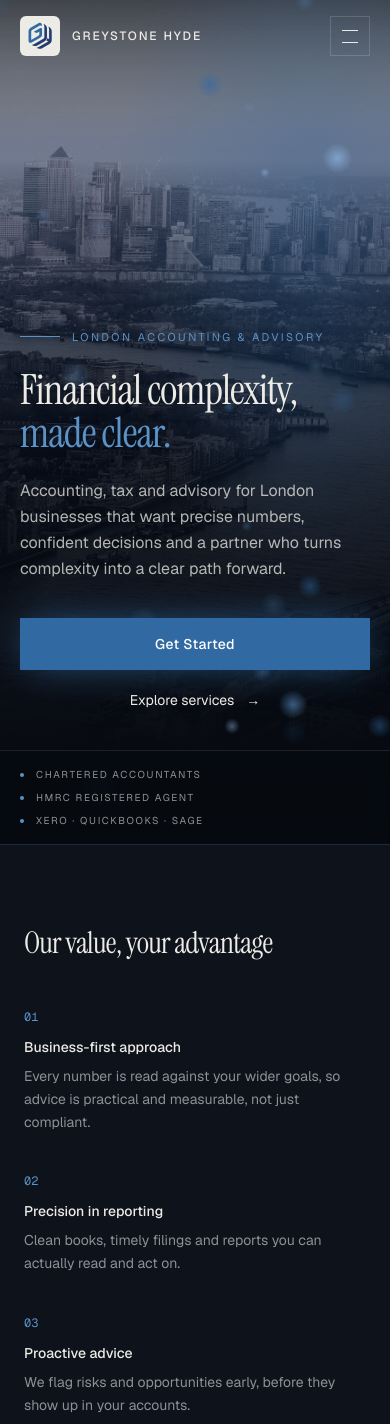
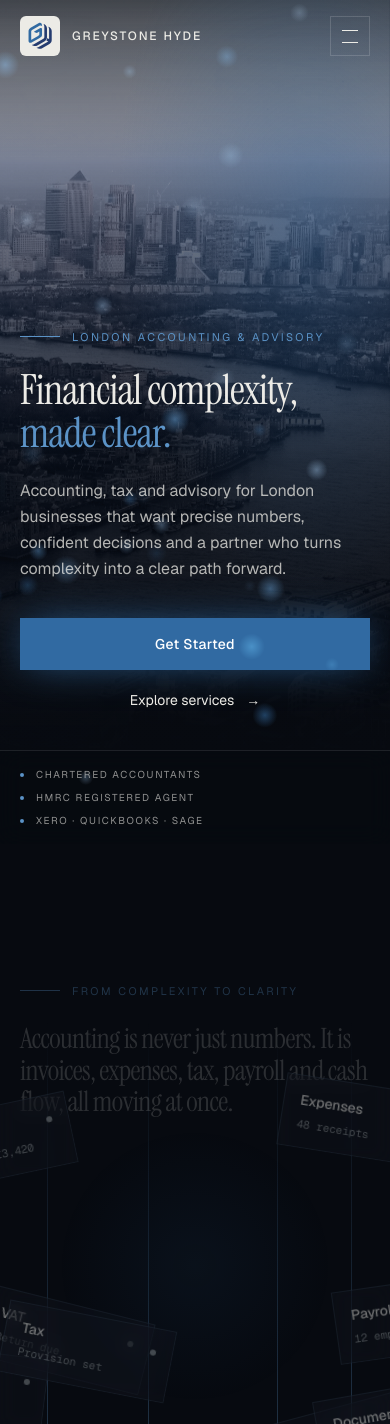
Before and after one commit to Jawad291505/Greystone-Hyde-Advisory, a Next.js app: page / in a window 390 px wide. Shown: the top 1424 px of the page. Built offline with nearby package versions, Linux system fonts and the light colour scheme.

Commit message:
clarity intro added

```diff
--- /dev/null
+++ b/app/components/ClarityIntro.js
@@ -0,0 +1,127 @@
+"use client";
+
+import { useEffect, useRef } from "react";
+
+const HEADLINE =
+  "Accounting is never just numbers. It is invoices, expenses, tax, payroll and cash flow, all moving at once.";
+
+// Scattered "fragments" that settle into an ordered grid as you scroll.
+// Figures are illustrative placeholders.
+const fragments = [
+  { label: "Invoices", meta: "INV-2041 · £3,420", x: -260, y: -110, r: -12 },
+  { label: "Expenses", meta: "48 receipts", x: 180, y: -160, r: 9 },
+  { label: "VAT", meta: "Return due", x: -90, y: 140, r: 14 },
+  { label: "Payroll", meta: "12 employees", x: 300, y: 90, r: -8 },
+  { label: "Cash flow", meta: "+ £12.4k net", x: -320, y: 60, r: 7 },
+  { label: "Reporting", meta: "Monthly pack", x: 120, y: 190, r: -15 },
+  { label: "Tax", meta: "Provision set", x: -40, y: -200, r: 11 },
+  { label: "Documents", meta: "126 files", x: 260, y: -40, r: -10 },
+];
+
+const clamp = (v) => Math.min(1, Math.max(0, v));
+
+export default function ClarityIntro() {
+  const section = useRef(null);
+  const words = HEADLINE.split(" ");
+
+  useEffect(() => {
+    const el = section.current;
+    const reduce = window.matchMedia("(prefers-reduced-motion: reduce)").matches;
+    const set = (p, t, c) => {
+      el.style.setProperty("--p", p.toFixed(4));
+      el.style.setProperty("--t", t.toFixed(4));
+      el.style.setProperty("--c", c.toFixed(4));
+    };
+    if (reduce) {
+      set(1, 1, 1);
+      return;
+    }
+
+    let raf;
+    let smooth = -1;
+    const loop = () => {
+      const rect = el.getBoundingClientRect();
+      const range = rect.height - window.innerHeight;
+      const raw = clamp(-rect.top / range);
+      smooth = smooth < 0 ? raw : smooth + (raw - smooth) * 0.12;
+      set(smooth, clamp(smooth / 0.5), clamp((smooth - 0.4) / 0.5));
+      raf = requestAnimationFrame(loop);
+    };
+    raf = requestAnimationFrame(loop);
+    return () => cancelAnimationFrame(raf);
+  }, []);
+
+  return (
+    <section
+      id="clarity"
+      ref={section}
+      className="clarity relative h-[260vh]"
+      style={{ "--p": 0, "--t": 0, "--c": 0 }}
+    >
+      {/* Depth layers: drift at different speeds against the static page */}
+      <div aria-hidden className="pointer-events-none absolute inset-x-0 top-0 h-full overflow-hidden">
+        <span className="trail left-[12%]" style={{ "--s": -140 }} />
+        <span className="trail left-[38%]" style={{ "--s": -60 }} />
+        <span className="trail left-[71%]" style={{ "--s": -220 }} />
+        <span className="trail left-[90%]" style={{ "--s": -100 }} />
+      </div>
+
+      <div className="sticky top-0 flex h-svh flex-col justify-center overflow-hidden">
+        <div
+          aria-hidden
+          className="pointer-events-none absolute left-1/2 top-1/2 h-[70vmin] w-[70vmin] -translate-x-1/2 -translate-y-1/2 rounded-full bg-[radial-gradient(closest-side,rgba(49,106,162,0.22),transparent)]"
+          style={{ opacity: "calc(0.35 + var(--c) * 0.65)" }}
+        />
+
+        <div className="relative mx-auto w-full max-w-6xl px-5 sm:px-6 lg:px-10">
+          <p
+            className="mb-6 flex items-center gap-3 text-[11px] tracking-[0.22em] text-brand uppercase sm:gap-4 sm:text-xs sm:tracking-[0.28em]"
+            style={{ opacity: "calc(0.3 + var(--t) * 0.7)" }}
+          >
+            <span className="h-px w-10 bg-brand" />
+            From complexity to clarity
+          </p>
+
+          <h2 className="max-w-4xl font-display text-[clamp(1.75rem,5.4vw,3.75rem)] leading-[1.12] tracking-tight">
+            {words.map((w, i) => (
+              <span
+                key={i}
+                className="word"
+                style={{ "--w": (i / words.length).toFixed(3) }}
+              >
+                {w}{" "}
+              </span>
+            ))}
+          </h2>
+
+          <div className="mt-10 grid grid-cols-2 gap-2.5 sm:mt-14 sm:gap-3 lg:grid-cols-4">
+            {fragments.map((f) => (
+              <div
+                key={f.label}
+                className="fragment border bg-surface/70 px-4 py-3.5 backdrop-blur-sm sm:px-5 sm:py-4"
+                style={{ "--x": f.x, "--y": f.y, "--r": f.r }}
+              >
+                <div className="flex items-center justify-between">
+                  <span className="text-sm font-medium">{f.label}</span>
+                  <span className="dot h-1.5 w-1.5 rounded-full" />
+                </div>
+                <p className="mt-1.5 font-mono text-[11px] text-muted">{f.meta}</p>
+              </div>
+            ))}
+          </div>
+
+          <p
+            className="mt-8 text-sm text-muted sm:mt-10"
+            style={{
+              opacity: "clamp(0, calc((var(--c) - 0.6) * 2.5), 1)",
+              transform: "translateY(calc((1 - var(--c)) * 12px))",
+            }}
+          >
+            Every fragment, accounted for. This is what we bring to your
+            business.
+          </p>
+        </div>
+      </div>
+    </section>
+  );
+}
--- a/app/components/Hero.js
+++ b/app/components/Hero.js
@@ -1,6 +1,5 @@
 import Header from "./Header";
 import HeroMedia from "./HeroMedia";
-import Particles from "./Particles";
 
 export default function Hero() {
   return (
@@ -13,10 +12,9 @@ export default function Hero() {
       {/* Mobile/tablet: photo on top, copy anchored on a darker base */}
       <div className="absolute inset-0 -z-20 bg-gradient-to-t from-background from-10% via-background/85 via-45% to-background/15 lg:hidden" />
       <div className="absolute inset-x-0 top-0 -z-20 h-40 bg-gradient-to-b from-background/70 to-transparent" />
-      <div className="absolute inset-x-0 bottom-0 -z-20 hidden h-40 bg-gradient-to-t from-background to-transparent lg:block" />
+      <div className="absolute inset-x-0 bottom-0 -z-20 h-56 bg-gradient-to-t from-background via-background/70 to-transparent" />
       <div className="absolute inset-0 -z-20 bg-[radial-gradient(ellipse_50%_45%_at_80%_25%,rgba(49,106,162,0.3),transparent)]" />
 
-      <Particles />
       <Header />
 
       <div className="mx-auto flex w-full max-w-7xl flex-1 items-end px-5 pt-32 pb-10 sm:px-6 sm:pt-40 sm:pb-16 lg:px-10">
@@ -58,7 +56,7 @@ export default function Hero() {
               Get Started
             </a>
             <a
-              href="#services"
+              href="#clarity"
               className="group flex items-center justify-center gap-3 text-sm text-foreground sm:justify-start"
             >
               Explore services
@@ -81,7 +79,7 @@ export default function Hero() {
               </li>
             ))}
           </ul>
-          <a href="#services" className="hidden items-center gap-3 hover:text-foreground sm:flex">
+          <a href="#clarity" className="hidden items-center gap-3 hover:text-foreground sm:flex">
             Scroll
             <span className="relative block h-8 w-px overflow-hidden bg-white/20">
               <span className="scroll-tick absolute inset-x-0 top-0 h-3 bg-brand" />
--- a/app/components/HeroMedia.js
+++ b/app/components/HeroMedia.js
@@ -1,31 +1,10 @@
-"use client";
+import Image from "next/image";
 
-import Image from "next/image";
-import { useEffect, useRef } from "react";
-
-// Hero photo with a slow settle-in zoom and a light scroll parallax.
+// The photo is deliberately static: it stays grounded while the particle
+// layer and content move around it. Only a slow settle-in on load.
 export default function HeroMedia() {
-  const ref = useRef(null);
-
-  useEffect(() => {
-    if (window.matchMedia("(prefers-reduced-motion: reduce)").matches) return;
-    let raf = 0;
-    const onScroll = () => {
-      cancelAnimationFrame(raf);
-      raf = requestAnimationFrame(() => {
-        const y = Math.min(window.scrollY, window.innerHeight);
-        if (ref.current) ref.current.style.transform = `translate3d(0, ${y * 0.18}px, 0)`;
-      });
-    };
-    window.addEventListener("scroll", onScroll, { passive: true });
-    return () => {
-      cancelAnimationFrame(raf);
-      window.removeEventListener("scroll", onScroll);
-    };
-  }, []);
-
   return (
-    <div ref={ref} className="absolute -inset-x-0 -top-10 -bottom-10 -z-30 will-change-transform">
+    <div className="absolute inset-0 -z-30">
       <div className="hero-zoom absolute inset-0">
         <Image
           src="/hero-london.jpg"
--- a/app/components/Particles.js
+++ b/app/components/Particles.js
@@ -2,85 +2,121 @@
 
 import { useEffect, useRef } from "react";
 
-// Sparse, slow-drifting glow particles on a single canvas.
-export default function Particles({ count = 55 }) {
+// One fixed, page-wide glow field. Particles sit on depth layers: near ones
+// travel further with the scroll than far ones, and fast scrolling stretches
+// them into short light trails. The photo never moves; only this layer does.
+export default function Particles() {
   const ref = useRef(null);
 
   useEffect(() => {
     const canvas = ref.current;
     const ctx = canvas.getContext("2d");
     const reduce = window.matchMedia("(prefers-reduced-motion: reduce)").matches;
-    const n = window.innerWidth < 768 ? Math.round(count / 2) : count;
     let w = 0;
     let h = 0;
     let raf;
-    let visible = true;
+    let ps = [];
+    let target = window.scrollY;
+    let cur = target;
+    let prev = cur;
+
+    const colors = ["91,147,199", "49,106,162", "150,190,232"];
+
+    const build = () => {
+      const count = w < 768 ? 34 : 70;
+      ps = Array.from({ length: count }, () => {
+        const z = Math.random() * 0.75 + 0.25; // depth: 0.25 far .. 1 near
+        return {
+          x: Math.random() * w,
+          y: Math.random() * h,
+          z,
+          r: z * 1.7 + 0.4,
+          a: z * 0.55 + 0.15,
+          vy: -(0.05 + Math.random() * 0.12) * z,
+          vx: (Math.random() - 0.5) * 0.08,
+          ph: Math.random() * Math.PI * 2,
+          c: colors[Math.floor(Math.random() * colors.length)],
+        };
+      });
+    };
 
     const resize = () => {
       const dpr = Math.min(window.devicePixelRatio || 1, 2);
-      w = canvas.clientWidth;
-      h = canvas.clientHeight;
+      w = window.innerWidth;
+      h = window.innerHeight;
       canvas.width = w * dpr;
       canvas.height = h * dpr;
       ctx.setTransform(dpr, 0, 0, dpr, 0, 0);
+      build();
     };
     resize();
 
-    const colors = ["91,147,199", "49,106,162", "140,180,225"];
-    const ps = Array.from({ length: n }, () => ({
-      x: Math.random() * w,
-      y: Math.random() * h,
-      r: Math.random() * 1.8 + 0.5,
-      vx: (Math.random() - 0.5) * 0.18,
-      vy: -Math.random() * 0.22 - 0.04,
-      a: Math.random() * 0.5 + 0.25,
-      p: Math.random() * Math.PI * 2,
-      c: colors[Math.floor(Math.random() * colors.length)],
-    }));
+    const wrap = (v, m) => ((v % m) + m) % m;
+    const onScroll = () => (target = window.scrollY);
 
     const draw = (t) => {
+      cur += (target - cur) * 0.1;
+      const vel = cur - prev;
+      prev = cur;
       ctx.clearRect(0, 0, w, h);
+      const span = h + 80;
+
       for (const p of ps) {
         if (!reduce) {
+          p.y += p.vy;
           p.x += p.vx;
-          p.y += p.vy;
-          if (p.y < -10) p.y = h + 10;
-          if (p.x < -10) p.x = w + 10;
-          if (p.x > w + 10) p.x = -10;
         }
-        const tw = 0.6 + 0.4 * Math.sin(t / 1600 + p.p);
-        const g = ctx.createRadialGradient(p.x, p.y, 0, p.x, p.y, p.r * 7);
-        g.addColorStop(0, `rgba(${p.c},${p.a * tw})`);
+        const y = wrap(p.y - cur * p.z * 0.55, span) - 40;
+        const x = wrap(p.x, w + 20) - 10;
+        const tw = 0.65 + 0.35 * Math.sin(t / 1700 + p.ph);
+        const alpha = p.a * tw;
+
+        const g = ctx.createRadialGradient(x, y, 0, x, y, p.r * 7);
+        g.addColorStop(0, `rgba(${p.c},${alpha})`);
         g.addColorStop(1, `rgba(${p.c},0)`);
         ctx.fillStyle = g;
         ctx.beginPath();
-        ctx.arc(p.x, p.y, p.r * 7, 0, Math.PI * 2);
+        ctx.arc(x, y, p.r * 7, 0, Math.PI * 2);
         ctx.fill();
+
+        const trail = Math.min(Math.abs(vel) * p.z * 5, 90);
+        if (trail > 6) {
+          const dir = vel > 0 ? 1 : -1; // trail lags behind travel direction
+          const y2 = y + dir * trail;
+          const lg = ctx.createLinearGradient(x, y, x, y2);
+          lg.addColorStop(0, `rgba(${p.c},${alpha * 0.9})`);
+          lg.addColorStop(1, `rgba(${p.c},0)`);
+          ctx.strokeStyle = lg;
+          ctx.lineWidth = p.r * 0.7;
+          ctx.beginPath();
+          ctx.moveTo(x, y);
+          ctx.lineTo(x, y2);
+          ctx.stroke();
+        }
       }
     };
 
     const loop = (t) => {
-      if (visible) draw(t);
+      if (!document.hidden) draw(t);
       raf = requestAnimationFrame(loop);
     };
     if (reduce) draw(0);
     else raf = requestAnimationFrame(loop);
 
-    const io = new IntersectionObserver(([e]) => (visible = e.isIntersecting));
-    io.observe(canvas);
+    window.addEventListener("scroll", onScroll, { passive: true });
     window.addEventListener("resize", resize);
     return () => {
       cancelAnimationFrame(raf);
-      io.disconnect();
+      window.removeEventListener("scroll", onScroll);
       window.removeEventListener("resize", resize);
     };
-  }, [count]);
+  }, []);
 
   return (
     <canvas
       ref={ref}
       aria-hidden
-      className="pointer-events-none absolute inset-0 -z-10 h-full w-full"
+      className="pointer-events-none fixed inset-0 z-[5] h-full w-full mix-blend-screen"
     />
   );
 }
--- /dev/null
+++ b/app/components/SmoothScroll.js
@@ -0,0 +1,24 @@
+"use client";
+
+import Lenis from "lenis";
+import { useEffect } from "react";
+
+// Inertial scrolling so the whole page glides as one continuous surface.
+export default function SmoothScroll() {
+  useEffect(() => {
+    if (window.matchMedia("(prefers-reduced-motion: reduce)").matches) return;
+    const lenis = new Lenis({ lerp: 0.085, anchors: true });
+    let raf;
+    const loop = (t) => {
+      lenis.raf(t);
+      raf = requestAnimationFrame(loop);
+    };
+    raf = requestAnimationFrame(loop);
+    return () => {
+      cancelAnimationFrame(raf);
+      lenis.destroy();
+    };
+  }, []);
+
+  return null;
+}
--- a/app/globals.css
+++ b/app/globals.css
@@ -34,7 +34,6 @@
 
 html {
   color-scheme: dark;
-  scroll-behavior: smooth;
 }
 
 body {
@@ -130,9 +129,6 @@ body {
 }
 
 @media (prefers-reduced-motion: reduce) {
-  html {
-    scroll-behavior: auto;
-  }
   .hero-zoom,
   .scroll-tick,
   .float-slow,
@@ -145,3 +141,42 @@ body {
     stroke-dashoffset: 0;
   }
 }
+
+/* ---- Clarity intro: scroll-driven (vars --p overall, --t text, --c order) ---- */
+.clarity .word {
+  opacity: clamp(0.16, calc(0.16 + (var(--t) * 1.25 - var(--w)) * 7), 1);
+  transition: none;
+}
+
+.clarity .fragment {
+  --amp: 0.45;
+  border-color: color-mix(in srgb, var(--brand) calc(var(--c) * 55%), var(--line));
+  opacity: calc(0.45 + var(--c) * 0.55);
+  transform: translate3d(
+      calc((1 - var(--c)) * var(--x) * var(--amp) * 1px),
+      calc((1 - var(--c)) * var(--y) * var(--amp) * 1px),
+      0
+    )
+    rotate(calc((1 - var(--c)) * var(--r) * 1deg));
+  will-change: transform;
+}
+
+.clarity .fragment .dot {
+  background: color-mix(in srgb, var(--brand) calc(var(--c) * 100%), var(--muted));
+  box-shadow: 0 0 calc(var(--c) * 10px) var(--brand);
+}
+
+@media (min-width: 1024px) {
+  .clarity .fragment {
+    --amp: 1;
+  }
+}
+
+.clarity .trail {
+  position: absolute;
+  top: 8%;
+  width: 1px;
+  height: 46%;
+  background: linear-gradient(to bottom, transparent, rgba(91, 147, 199, 0.35), transparent);
+  transform: translateY(calc(var(--p) * var(--s) * 1px));
+}
--- a/app/layout.js
+++ b/app/layout.js
@@ -1,5 +1,7 @@
 import { Geist, Geist_Mono, Instrument_Serif } from "next/font/google";
 import "./globals.css";
+import Particles from "./components/Particles";
+import SmoothScroll from "./components/SmoothScroll";
 
 const geistSans = Geist({
   variable: "--font-geist-sans",
@@ -29,7 +31,11 @@ export default function RootLayout({ children }) {
       lang="en"
       className={`${geistSans.variable} ${geistMono.variable} ${display.variable} h-full antialiased`}
     >
-      <body className="min-h-full flex flex-col">{children}</body>
+      <body className="min-h-full flex flex-col">
+        <SmoothScroll />
+        <Particles />
+        {children}
+      </body>
     </html>
   );
 }
--- a/app/page.js
+++ b/app/page.js
@@ -1,10 +1,12 @@
 import Hero from "./components/Hero";
+import ClarityIntro from "./components/ClarityIntro";
 import ValueStrip from "./components/ValueStrip";
 
 export default function Home() {
   return (
     <main>
       <Hero />
+      <ClarityIntro />
       <ValueStrip />
     </main>
   );
--- a/package.json
+++ b/package.json
@@ -9,6 +9,7 @@
     "lint": "eslint"
   },
   "dependencies": {
+    "lenis": "^1.3.26",
     "next": "16.3.6",
     "react": "19.2.8",
     "react-dom": "19.2.8"
```
Also changed, not shown: 1 other file (tests, documents, lock files or other folders).
